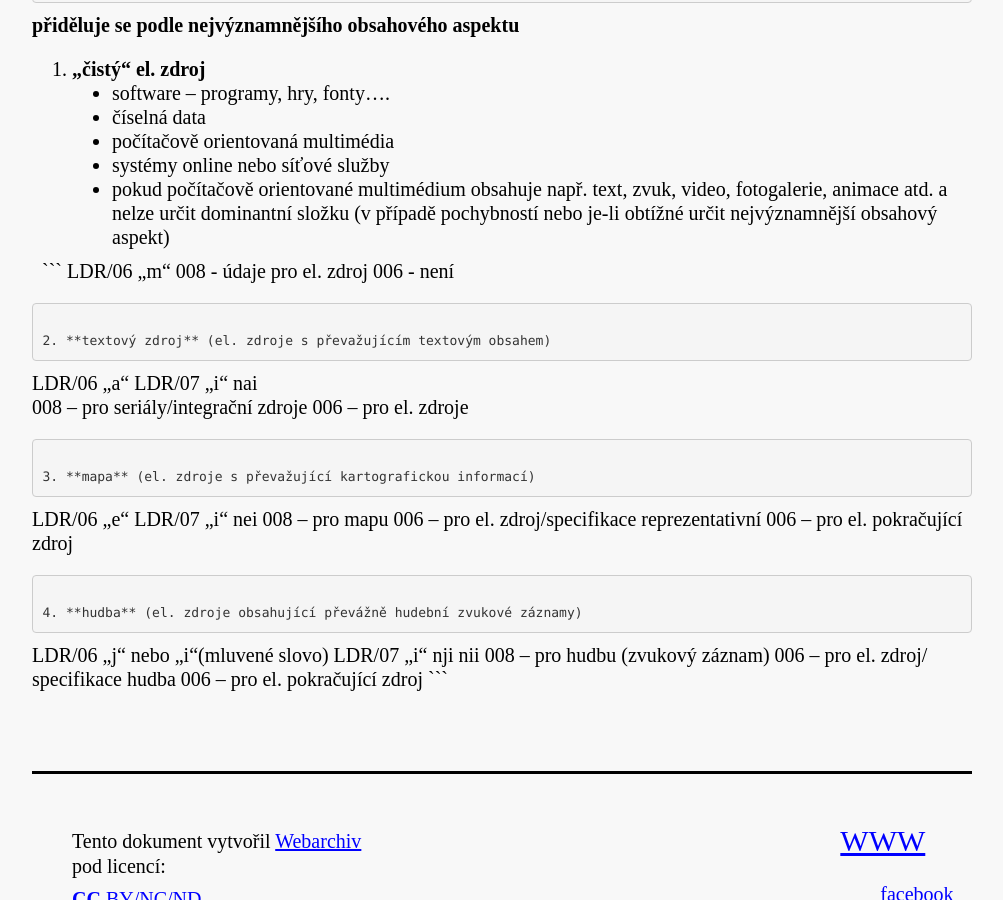
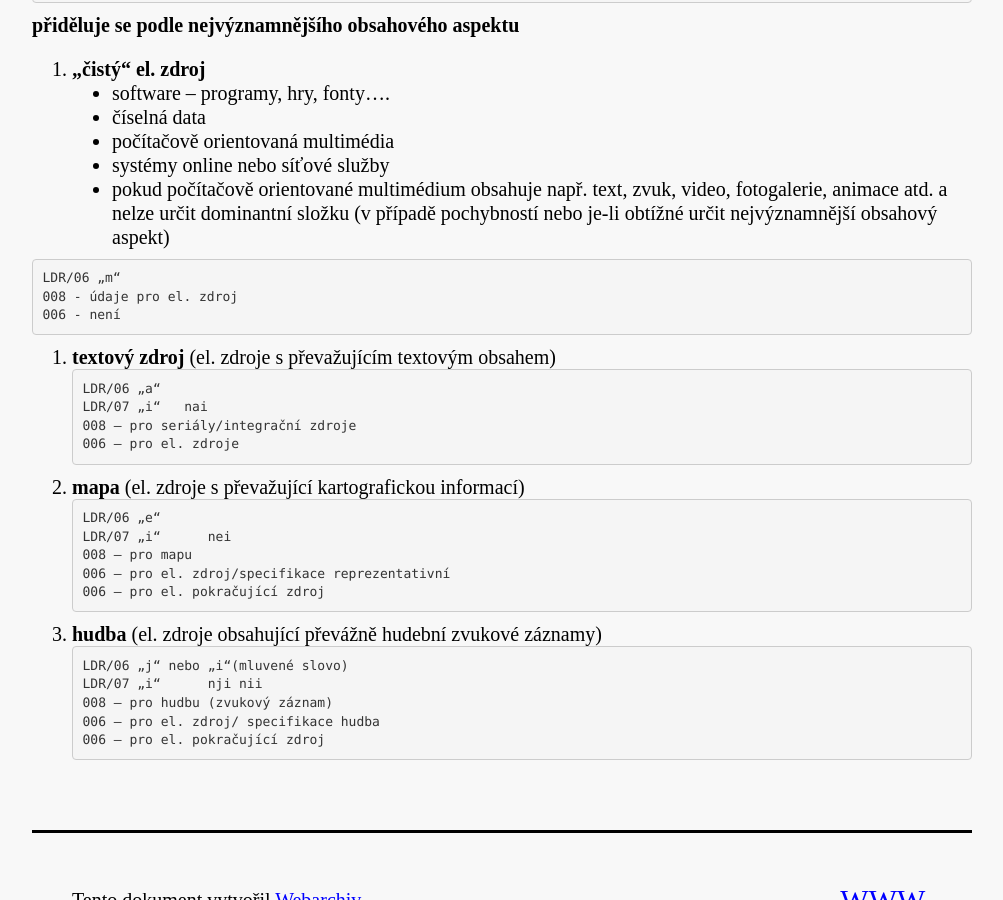
Before and after one commit to WebarchivCZ/katalogizacni-manual, a Jekyll site: the page built from _posts/2017-06-25-ldr-navesti.md, in a window 1280 px wide and 900 px high, scrolled down 830 px. Shown: the whole window, without its empty margins (138-1141 px from the left). Built offline with Jekyll 4.4.1, drawn with Linux system fonts in a browser that asks for light colours.

Commit message:
edit_odsazeni_ldr

````diff
--- a/_posts/2017-06-25-ldr-navesti.md
+++ b/_posts/2017-06-25-ldr-navesti.md
@@ -26,8 +26,7 @@ m elektronický zdroj - pouze určité typy el. zdrojů (počítačový software
   * systémy online nebo síťové služby
   * pokud počítačově orientované multimédium obsahuje např. text, zvuk, video, fotogalerie, animace atd. a nelze určit dominantní složku (v případě pochybností nebo je-li obtížné určit nejvýznamnější obsahový aspekt)
 
-
-&nbsp;&nbsp;```
+```
 LDR/06 „m“
 008 - údaje pro el. zdroj
 006 - není
````
